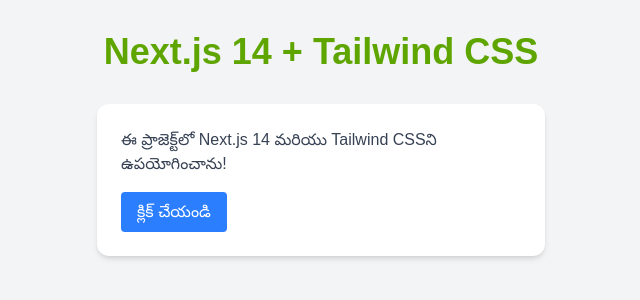
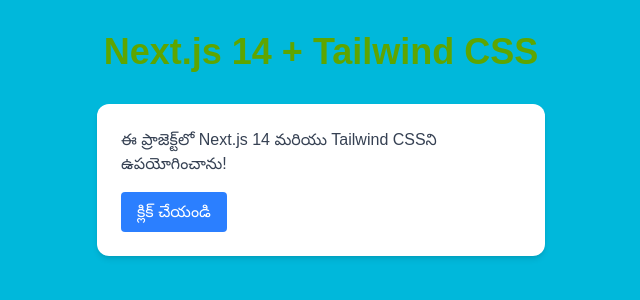
Before and after one commit to venkat-sujana/my-next-tailwind-app, a Next.js app: page / in a window 1280 px wide. Shown: the top 300 px of the page, without its empty margins (319-959 px from the left). Built offline with nearby package versions, Linux system fonts and the light colour scheme.

Commit message:
background color change

```diff
--- a/app/page.js
+++ b/app/page.js
@@ -1,6 +1,6 @@
 export default function Home() {
   return (
-    <main className="min-h-screen bg-gray-100 p-8">
+    <main className="min-h-screen bg-cyan-500 p-8">
       <h1 className="text-4xl font-bold text-center text-lime-600 mb-8">
         Next.js 14 + Tailwind CSS
       </h1>
```
